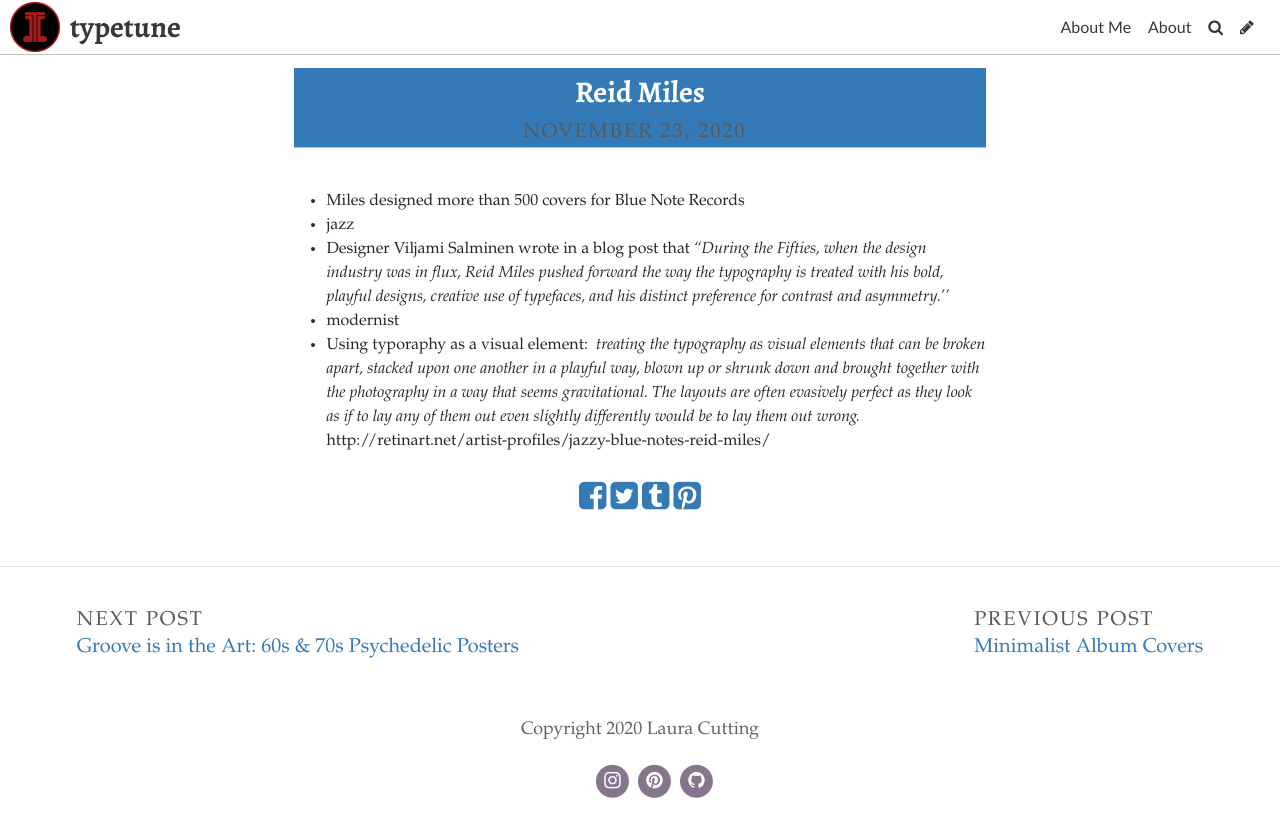
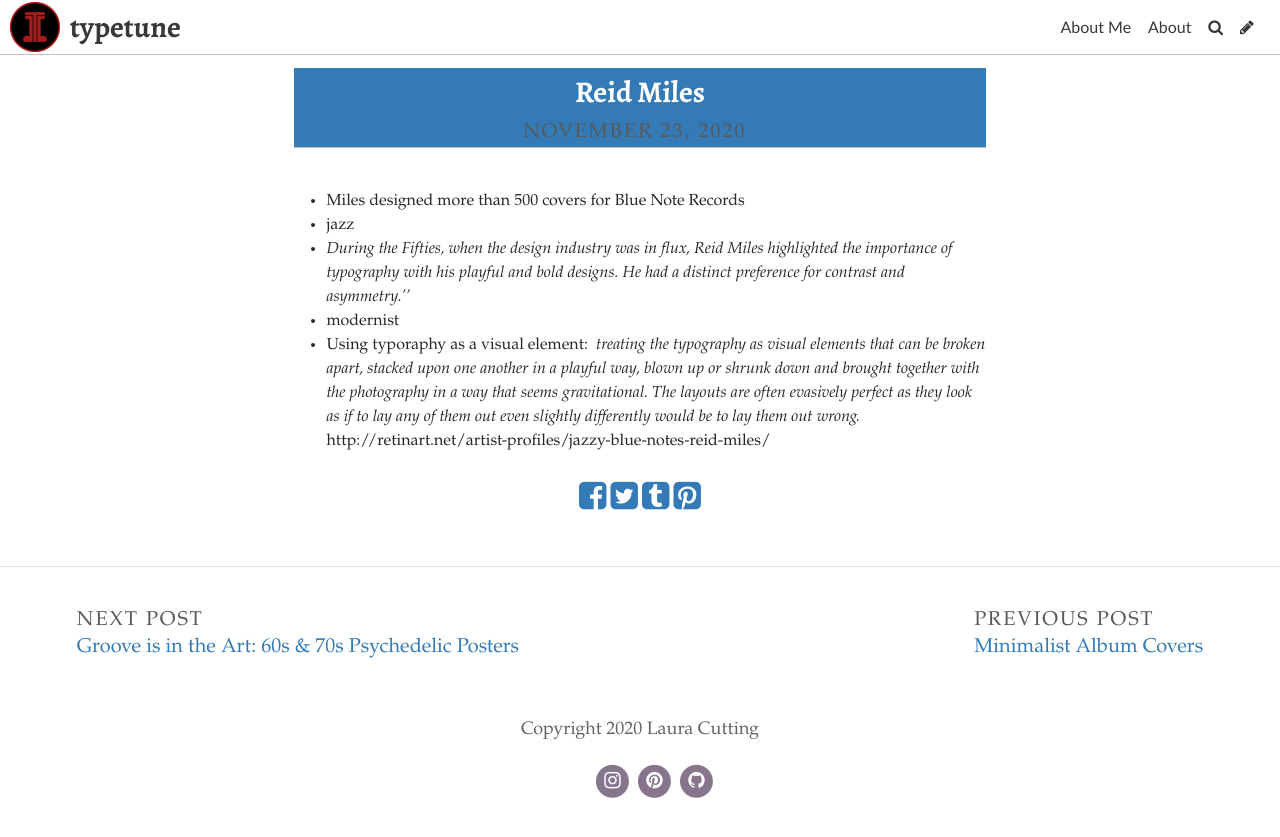
Before and after one commit to lauracutting/typetune, a Jekyll site: the page built from _posts/2020-11-23-reid-miles.md, in a window 1280 px wide. Shown: the top 837 px of the page. Built offline with Jekyll 4.4.1, drawn with Linux system fonts in a browser that asks for light colours; some web fonts are replaced.

Commit message:
Update Post “2020-11-23-reid-miles”

```diff
--- a/_posts/2020-11-23-reid-miles.md
+++ b/_posts/2020-11-23-reid-miles.md
@@ -6,7 +6,7 @@
 ---
 * Miles designed more than 500 covers for Blue Note Records
 * jazz
-* Designer Viljami Salminen wrote in a blog post that *“During the Fifties, when the design industry was in flux, Reid Miles pushed forward the way the typography is treated with his bold, playful designs, creative use of typefaces, and his distinct preference for contrast and asymmetry.''*
+* *During the Fifties, when the design industry was in flux, Reid Miles highlighted the importance of typography with his playful and bold designs. He had a distinct preference for contrast and asymmetry.''*
 * modernist
 * Using typoraphy as a visual element:  *treating the typography as visual elements that can be broken apart, stacked upon one another in a playful way, blown up or shrunk down and brought together with the photography in a way that seems gravitational. The layouts are often evasively perfect as they look as if to lay any of them out even slightly differently would be to lay them out wrong.*
 
```
